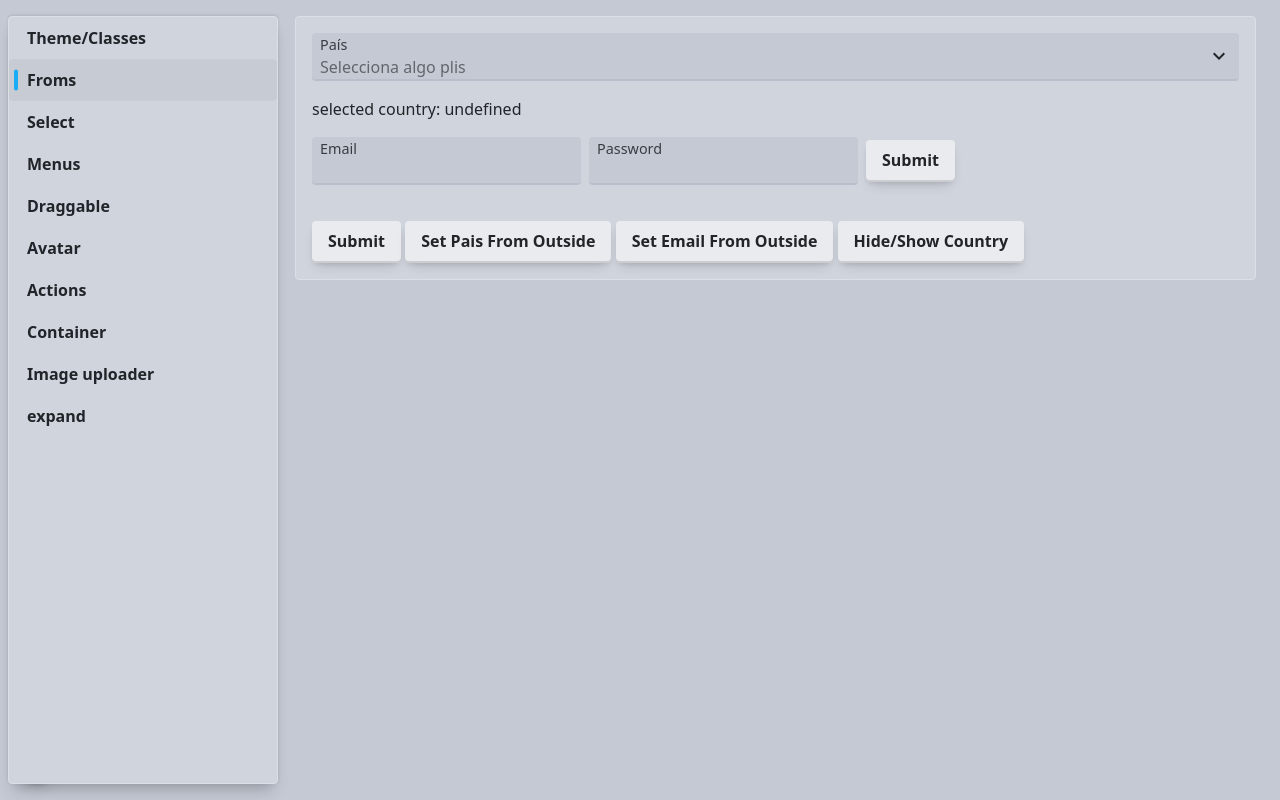
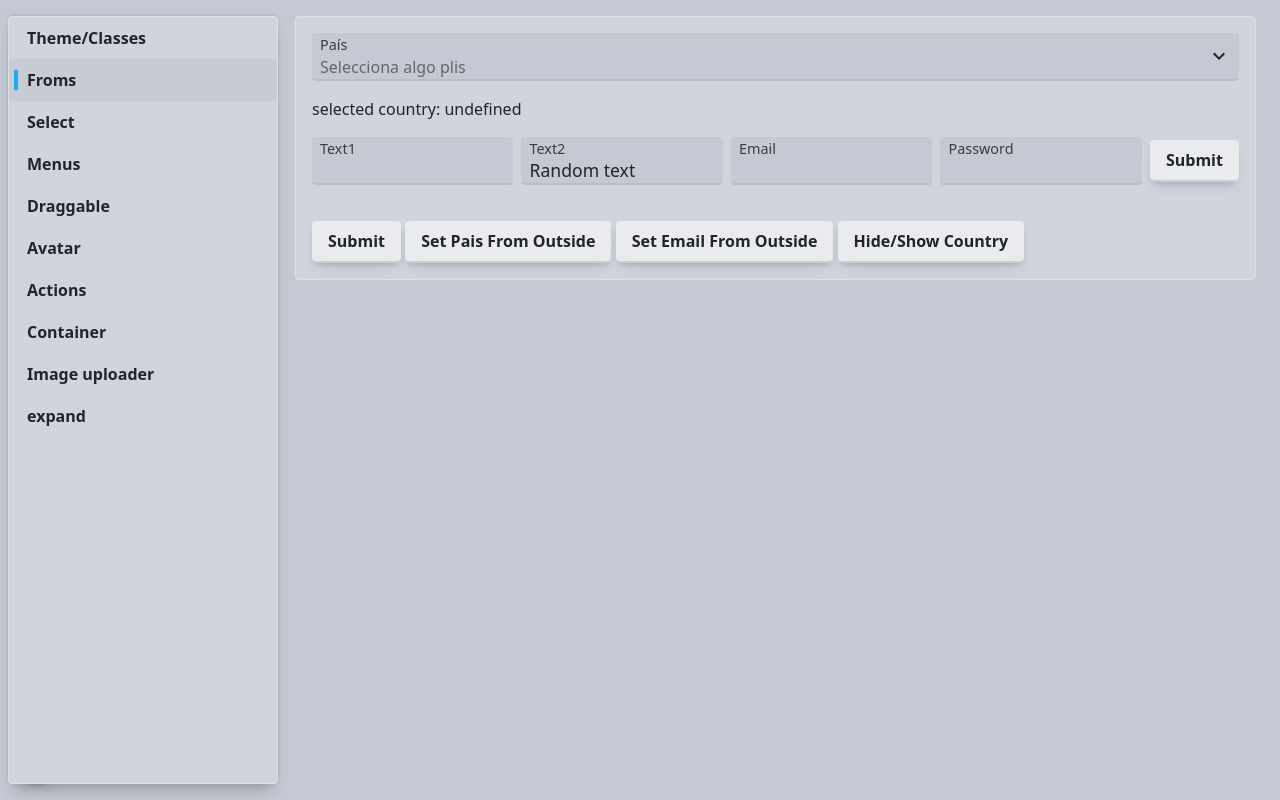
Before and after one commit to LuisManuelNR/chasi-ui, a SvelteKit app: page /forms in a window 1280 px wide. Built offline with nearby package versions, Linux system fonts and the light colour scheme.

Commit message:
fix inputs and selects validations

```diff
--- a/src/lib/CForms/CLabel.svelte
+++ b/src/lib/CForms/CLabel.svelte
@@ -10,17 +10,13 @@
 
 	let hint = ''
 	let shake = false
-	let value = ''
+	let inputCtrlElement: HTMLDivElement
 
 	const formValidator = getContext<Set<() => void> | undefined>('validators')
 
-	function handleInputEvent(e: any) {
+	function handleInputEvent() {
 		if (!rules?.length) return
-		if (e instanceof CustomEvent) value = e.detail
-		else if (e.target instanceof HTMLInputElement) {
-			if (e.target.type === 'checkbox' || e.target.type === 'radio') value = e.target.checked
-			else value = e.target.value
-		}
+		const value = getInputValue()
 		validate(value)
 	}
 
@@ -38,7 +34,17 @@
 		}
 	}
 
+	function getInputValue() {
+		const input = inputCtrlElement.querySelector<HTMLInputElement>(
+			'input, textarea, c-select-value'
+		)
+		if (!input) return ''
+		if (input.type === 'checkbox' || input.type === 'radio') input.checked
+		return input.value
+	}
+
 	function toValidaror() {
+		const value = getInputValue()
 		validate(value)
 		if (hint) shake = true
 		return hint
@@ -73,7 +79,7 @@
 	<div class="prepend">
 		<slot name="prepend" />
 	</div>
-	<div class="input-ctrl">
+	<div class="input-ctrl" bind:this={inputCtrlElement}>
 		<slot />
 	</div>
 	<div class="append">
--- a/src/lib/CForms/CSelect.svelte
+++ b/src/lib/CForms/CSelect.svelte
@@ -35,7 +35,9 @@
 	async function bubleValue(v: any) {
 		if (inputElement && rules && rules.length) {
 			await tick()
-			inputElement.dispatchEvent(new CustomEvent('input', { bubbles: true, detail: v }))
+			//@ts-ignore
+			inputElement.value = v
+			inputElement.dispatchEvent(new InputEvent('input', { bubbles: true }))
 		}
 	}
 
@@ -131,7 +133,7 @@
 					<span class="placeholder">{placeholder}</span>
 				{/if}
 			</button>
-			<input hidden bind:this={inputElement} />
+			<c-select-value bind:this={inputElement} />
 			<svelte:fragment slot="append">
 				<CIcon icon={mdiChevronDown} />
 			</svelte:fragment>
@@ -191,4 +193,7 @@
 	.placeholder {
 		opacity: 0.6;
 	}
+	c-select-value {
+		display: none;
+	}
 </style>
--- a/src/routes/forms/+page.svelte
+++ b/src/routes/forms/+page.svelte
@@ -58,7 +58,9 @@
 	}
 
 	let countryDefault: (typeof items)[number]
-	let testEmail: string = ''
+	let text1 = ''
+	let text2 = 'Random text'
+	let testEmail = ''
 	let fakeCountry = false
 	function changeCountry() {
 		if (fakeCountry) {
@@ -116,6 +118,12 @@
 				country field was hidden
 			{/if}
 			<div class="d-flex gap-2 align-center mb-4">
+				<CLabel label="Text1" rules={[required]}>
+					<input bind:value={text1} />
+				</CLabel>
+				<CLabel label="Text2" rules={[required]}>
+					<input bind:value={text2} />
+				</CLabel>
 				<CLabel label="Email" rules={[required, validEmail]}>
 					<input type="email" autocomplete="email" bind:value={testEmail} />
 				</CLabel>
```
Also changed, not shown: package.json (+15 -15 lines), 1 other file (tests, documents, lock files or other folders).
